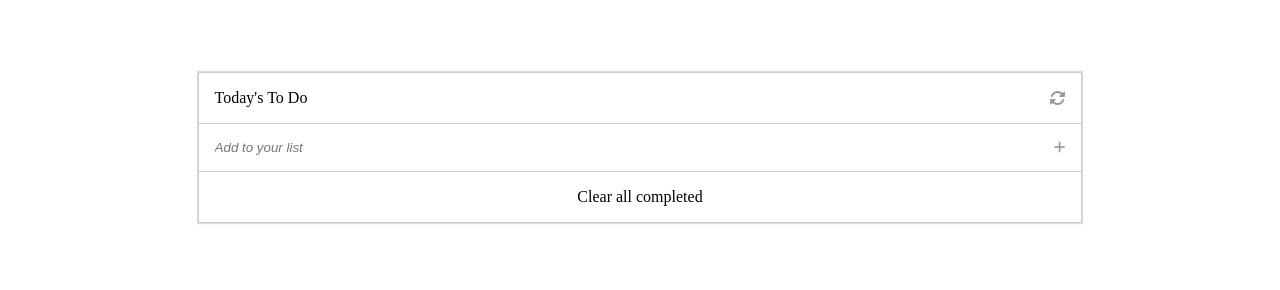
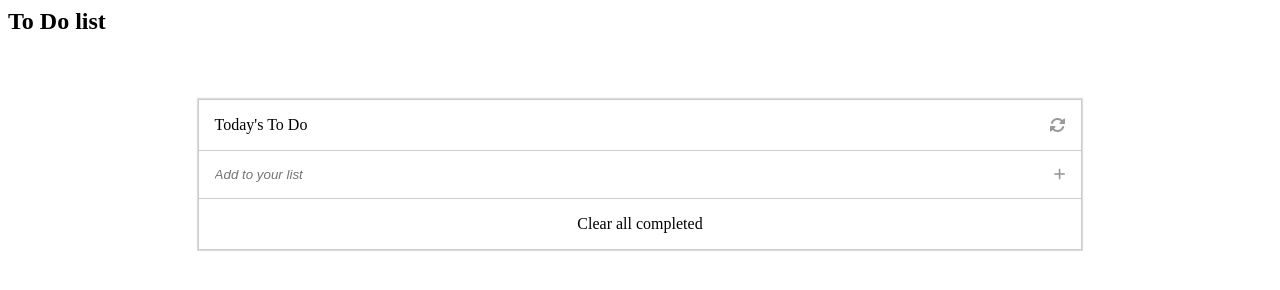
Before and after one commit to Bellagirl-maker/To-do-list, a website built with webpack: page src/index.html in a window 1280 px wide. Built offline with nearby package versions, Linux system fonts and the light colour scheme.

Commit message:
Update lighthouse linter

```diff
--- a/src/index.html
+++ b/src/index.html
@@ -10,6 +10,7 @@
 <body>
   <div class="site-wrapper">
     <section class="todo-section">
+      <h2>To Do list </h2>
       <ul class="todo-box">
         <!-- Generate List from Javascript -->
       </ul>
```
Also changed, not shown: dist/index.bundle.js, dist/index.html.
